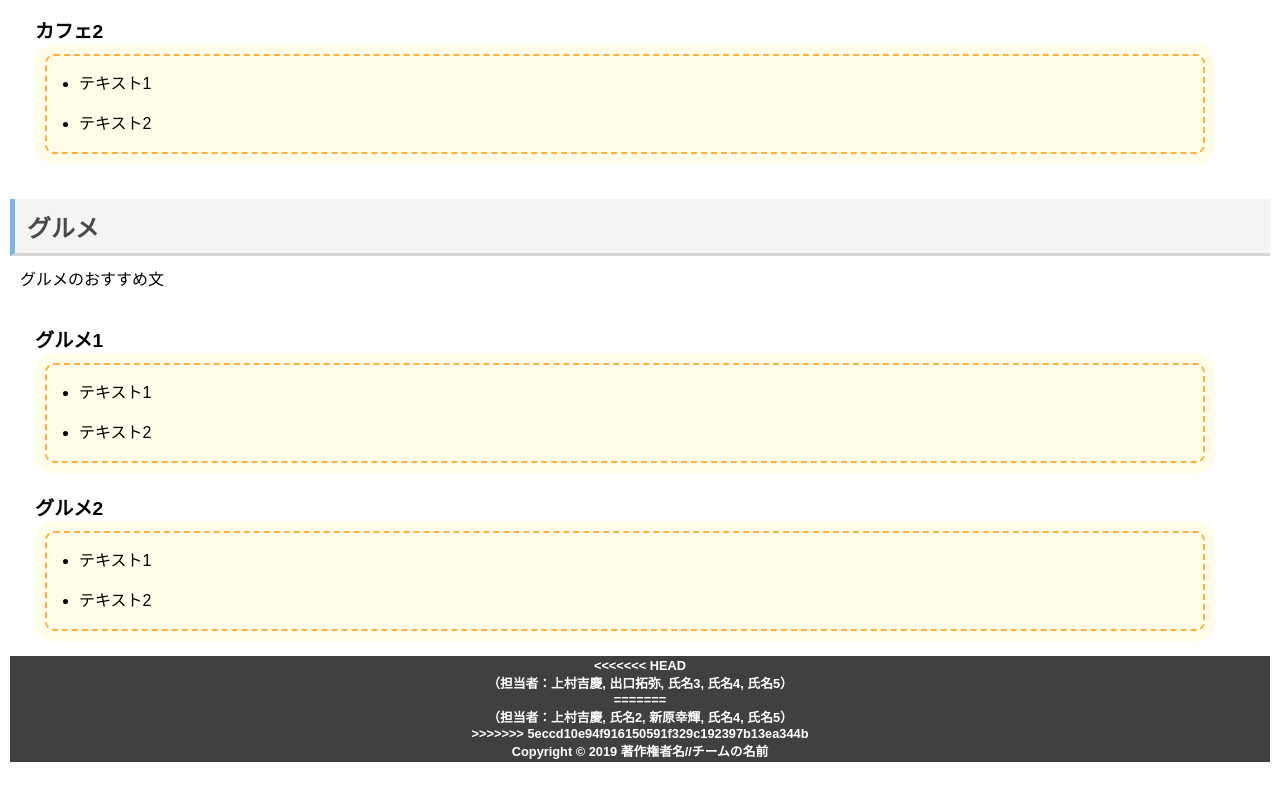
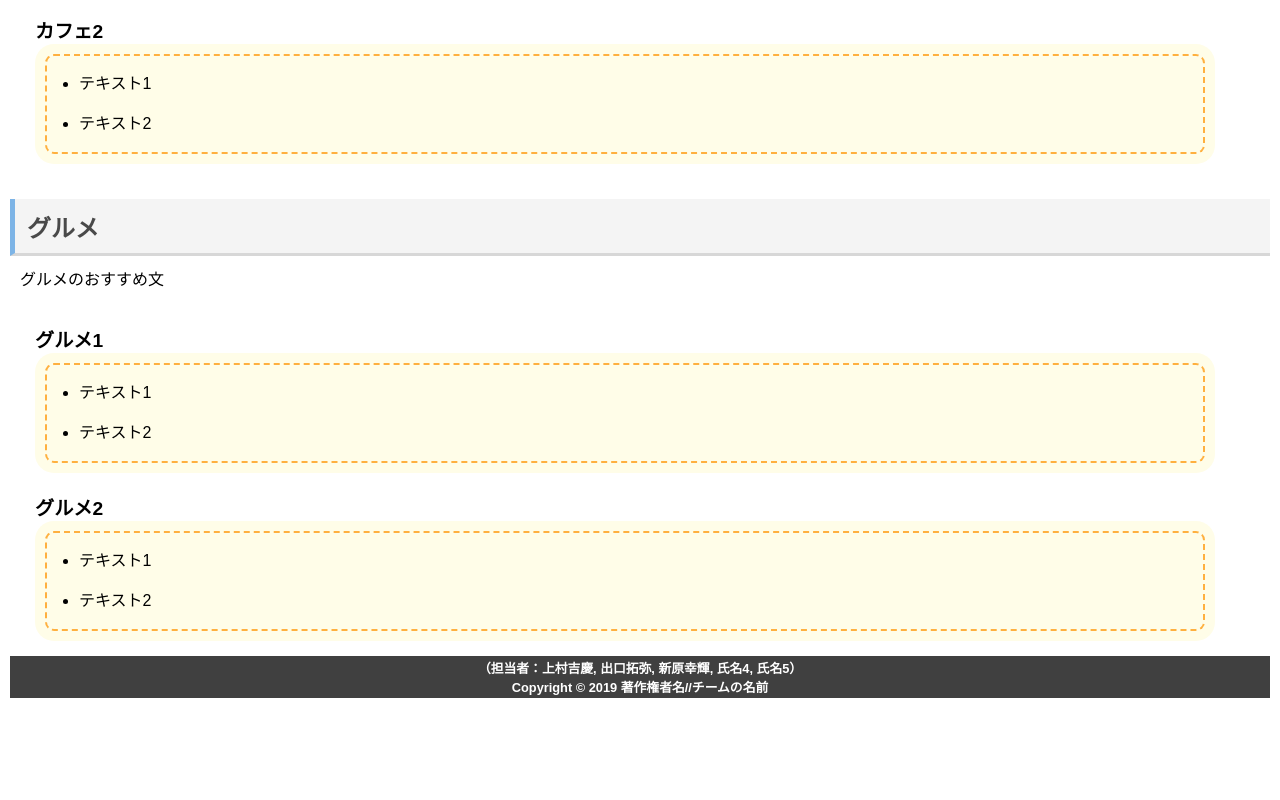
Before and after one commit to YoshinoriKamimura/TokyoSightSeeingHTML, a plain HTML site: page index.html in a window 1280 px wide. Shown: the part 1908-2708 px from the top of the page. Drawn offline with Linux system fonts and the light colour scheme; files that its build step writes are made by us from their sources.

Commit message:
氏名2を出口拓弥に変更しました。

```diff
--- a/index.html
+++ b/index.html
@@ -129,11 +129,7 @@
 </main>
 
 <footer>
-<<<<<<< HEAD
-    <p>（担当者：上村吉慶, 出口拓弥, 氏名3, 氏名4, 氏名5）</p>
-=======
-    <p>（担当者：上村吉慶, 氏名2, 新原幸輝, 氏名4, 氏名5）</p>
->>>>>>> 5eccd10e94f916150591f329c192397b13ea344b
+    <p>（担当者：上村吉慶, 出口拓弥, 新原幸輝, 氏名4, 氏名5）</p>
     <p>Copyright &copy 2019 著作権者名//チームの名前</p>
 </footer>
 
```
